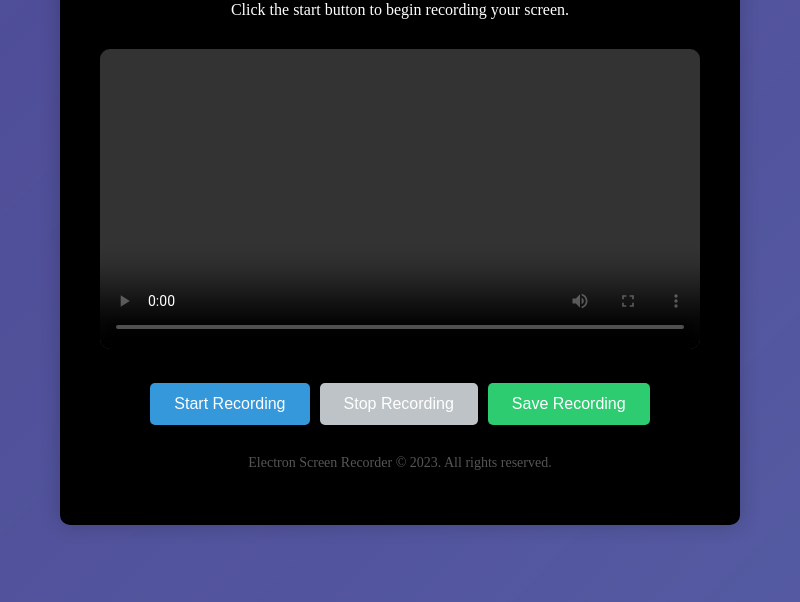
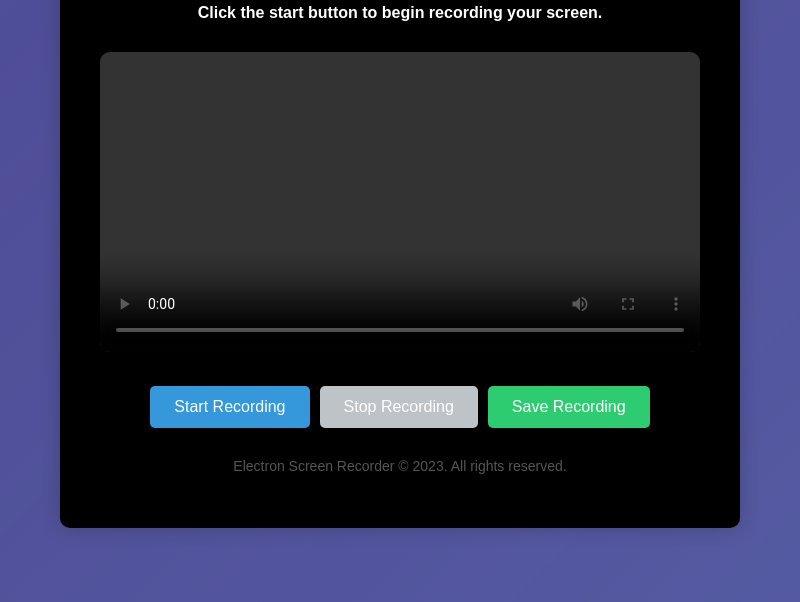
Before and after one commit to mastrmind-dev/electron-screen-recorder, an Electron app: page index.html in a window 800 px wide. Shown: the part 198-800 px from the top of the page. Drawn offline with Linux system fonts and the light colour scheme.

Commit message:
final UI is created

```diff
--- a/index.html
+++ b/index.html
@@ -12,7 +12,7 @@
   <div class="container">
     <header>
       <h1>Record your Screen</h1>
-      <p>Click the start button to begin recording your screen.</p>
+      <h4>Click the start button to begin recording your screen.</h4>
     </header>
     <main>
       <div class="video-container">
--- a/styles.css
+++ b/styles.css
@@ -14,6 +14,7 @@
     display: flex;
     justify-content: center;
     align-items: center;
+    font-family: 'Montserrat', sans-serif;
     min-height: 100vh;
     background-color: #483D8B;
     box-shadow: 10px 0 20px rgba(135, 206, 250, 0.2), -10px 0 20px rgba(135, 206, 250, 0.2);  }
@@ -53,13 +54,15 @@
 
   header h1 {
     font-size: 36px;
+
     margin-bottom: 10px;
     color: white;
   }
 
-  header p {
+  header h4 {
     font-size: 16px;
     color: white;
+
     margin-bottom: 30px;
   }
 
@@ -80,6 +83,7 @@
     justify-content: center;
     align-items: center;
     flex-wrap: wrap;
+
     gap: 10px;
     margin-top: 20px;
   }
```
